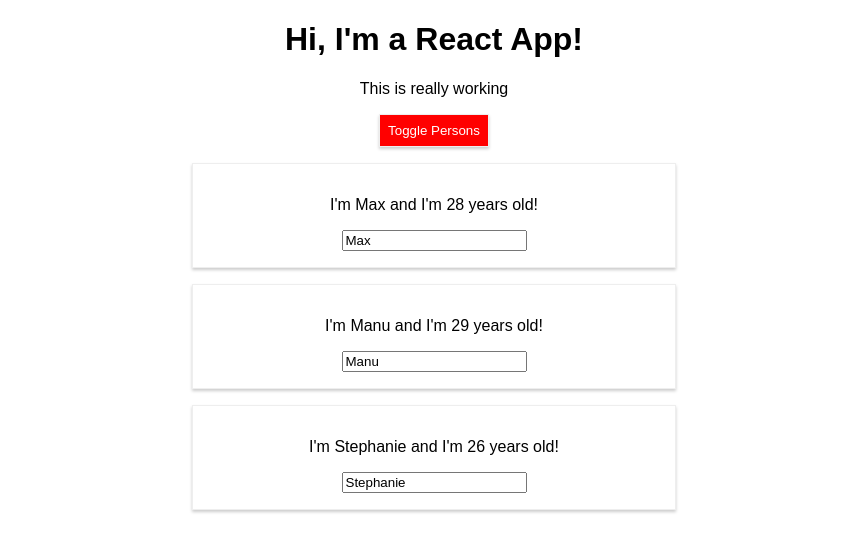
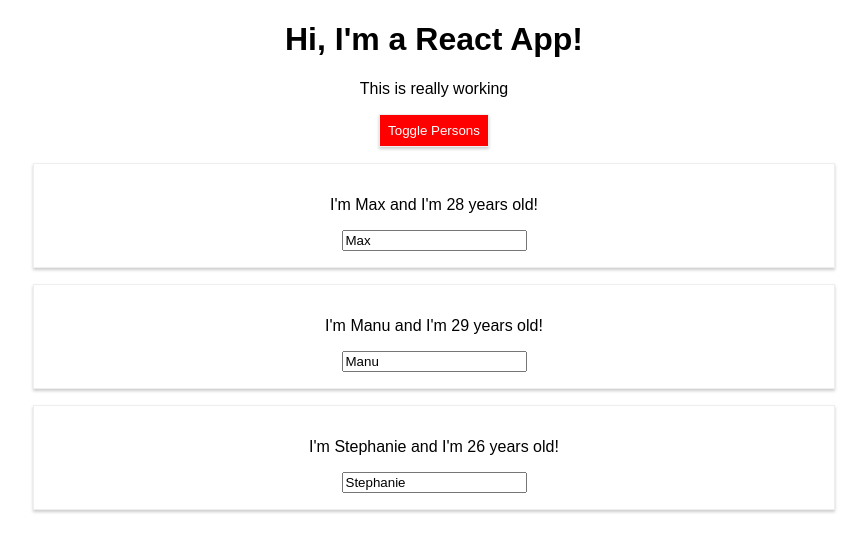
Before and after one commit to AndersonCossul/learning-react, a React (Create React App) app: page / in a window 1280 px wide. Both pictures are taken after a click on the button "Toggle Persons". Shown: the top 552 px of the page, without its empty margins (206-1073 px from the left). Built offline with nearby package versions, Linux system fonts and the light colour scheme.

Commit message:
Removed Radium to setup CSS Modules.

```diff
--- a/src/App.js
+++ b/src/App.js
@@ -1,6 +1,5 @@
 import React, { Component } from 'react';
 import './App.css';
-import Radium, { StyleRoot } from 'radium'
 import Person from './Person/Person'
 
 class App extends Component {
@@ -49,11 +48,7 @@
       boxShadow: '0 2px 3px #ccc',
       padding: '8px',
       cursor: 'pointer',
-      outline: 'none',
-      ':hover': {
-        backgroundColor: 'lightgreen',
-        color: 'black'
-      }
+      outline: 'none'
     }
 
     let persons = null
@@ -73,7 +68,6 @@
       )
 
       style.backgroundColor = 'red'
-      style[':hover'].backgroundColor = 'salmon'
     }
 
     const classes = []
@@ -86,7 +80,6 @@
     }
 
     return (
-      <StyleRoot>
       <div className="App">
         <h1>Hi, I'm a React App!</h1>
         <p className={classes.join(' ')}>This is really working</p>
@@ -95,9 +88,8 @@
           onClick={this.togglePersonsHandler}>Toggle Persons</button>
         {persons}
       </div>
-      </StyleRoot>
     );
   }
 }
 
-export default Radium(App);
+export default App;
--- a/src/Person/Person.js
+++ b/src/Person/Person.js
@@ -1,16 +1,9 @@
 import React from 'react'
-import Radium from 'radium'
 import './Person.css'
 
 const person = (props) => {
-  const style = {
-    '@media (min-width: 500px)': {
-      width: '450px'
-    }
-  }
-
   return (
-    <div className="Person" style={style}>
+    <div className="Person">
       <p onClick={props.click}>I'm {props.name} and I'm {props.age} years old!</p>
       <p>{props.children}</p>
       <input type="text" onChange={props.changed} value={props.name}/>
@@ -18,4 +11,4 @@
   )
 }
 
-export default Radium(person)
+export default person
```
Lines whose indentation alone changed are shown as unchanged.
